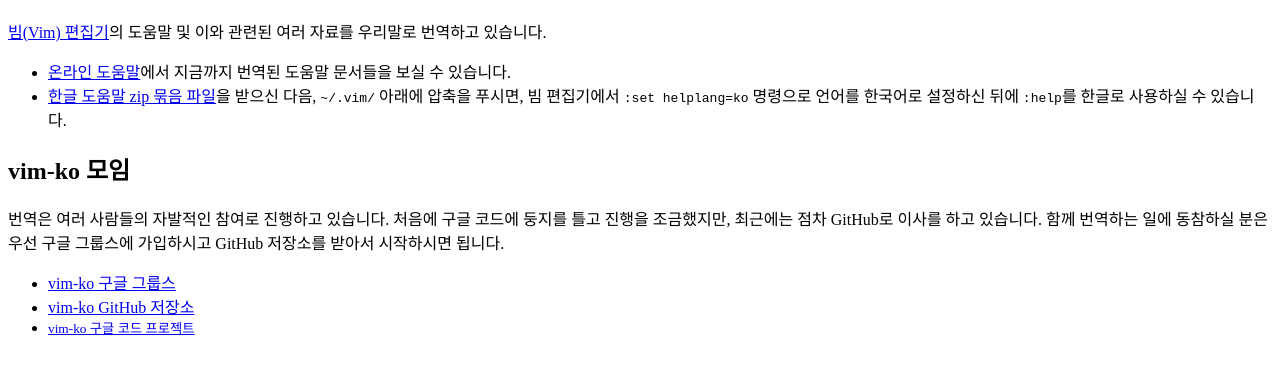
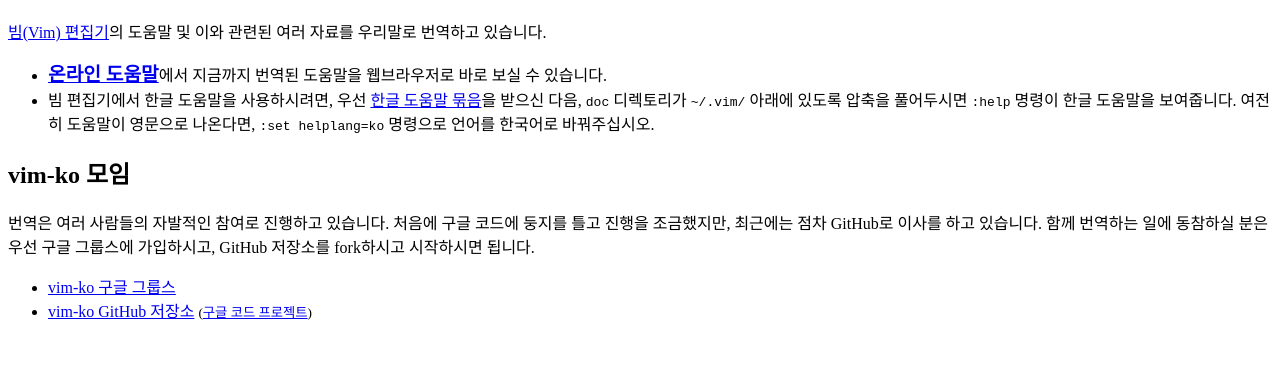
Before and after one commit to vim-ko/vim-ko.github.com, a plain HTML site: page index.html in a window 1280 px wide. Shown: the part 70-444 px from the top of the page. Drawn offline with Linux system fonts and the light colour scheme.

Commit message:
첫 화면의 설명들 더 친절하게 다듬음.

```diff
--- a/index.html
+++ b/index.html
@@ -10,25 +10,27 @@
         여러 자료를 우리말로 번역하고 있습니다.
 
         <ul>
-            <li><a href="http://vim-ko.github.com/doc/help.html">온라인
-                도움말</a>에서 지금까지 번역된 도움말 문서들을 보실 수
-            있습니다.</li>
-            <li><a href="https://github.com/downloads/vim-ko/vim-ko/vim-7.3-doc-ko-8bf967.zip">한글
-                도움말 zip 묶음 파일</a>을 받으신 다음, <tt>~/.vim/</tt> 아래에
-            압축을 푸시면, 빔 편집기에서 <tt>:set helplang=ko</tt> 명령으로
-            언어를 한국어로 설정하신 뒤에 <tt>:help</tt>를 한글로 사용하실 수
-            있습니다.</li>
+            <li><big><b><a href="http://vim-ko.github.com/doc/help.html">온라인
+                        도움말</a></b></big>에서 지금까지 번역된 도움말을
+            웹브라우저로 바로 보실 수 있습니다.</li>
+            <li>빔 편집기에서 한글 도움말을 사용하시려면, 우선 <a
+                href="https://github.com/downloads/vim-ko/vim-ko/vim-7.3-doc-ko-8bf967.zip">한글
+                도움말 묶음</a>을 받으신 다음, <tt>doc</tt> 디렉토리가
+            <tt>~/.vim/</tt> 아래에 있도록 압축을 풀어두시면 <tt>:help</tt>
+            명령이 한글 도움말을 보여줍니다.  여전히 도움말이 영문으로
+            나온다면, <tt>:set helplang=ko</tt> 명령으로 언어를 한국어로
+            바꿔주십시오.</li>
         </ul>
 
         <h2>vim-ko 모임</h2>
         번역은 여러 사람들의 자발적인 참여로 진행하고 있습니다.  처음에 구글
         코드에 둥지를 틀고 진행을 조금했지만, 최근에는 점차 GitHub로 이사를
         하고 있습니다.  함께 번역하는 일에 동참하실 분은 우선 구글 그룹스에
-        가입하시고 GitHub 저장소를 받아서 시작하시면 됩니다.
+        가입하시고, GitHub 저장소를 fork하시고 시작하시면 됩니다.
         <ul>
             <li><a href="http://groups.google.com/group/vim-ko">vim-ko 구글 그룹스</a></li>
-            <li><a href="http://github.com/vim-ko/vim-ko">vim-ko GitHub 저장소</a></li>
-            <li><small><a href="http://code.google.com/p/vim-ko">vim-ko 구글 코드 프로젝트</a></small></li>
+            <li><a href="http://github.com/vim-ko/vim-ko">vim-ko GitHub 저장소</a>
+                <small>(<a href="http://code.google.com/p/vim-ko">구글 코드 프로젝트</a>)</small></li>
         </ul>
     </body>
 </html>
```
